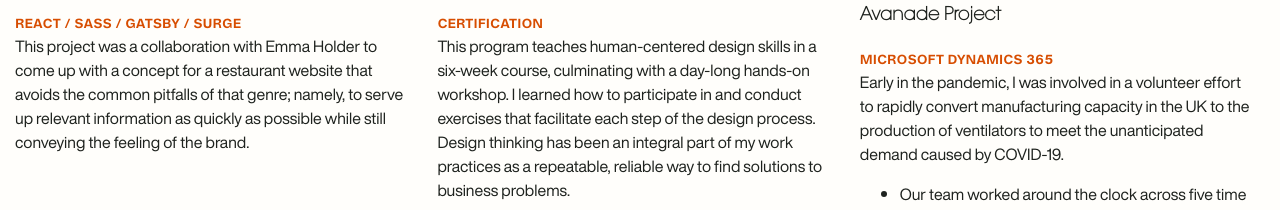
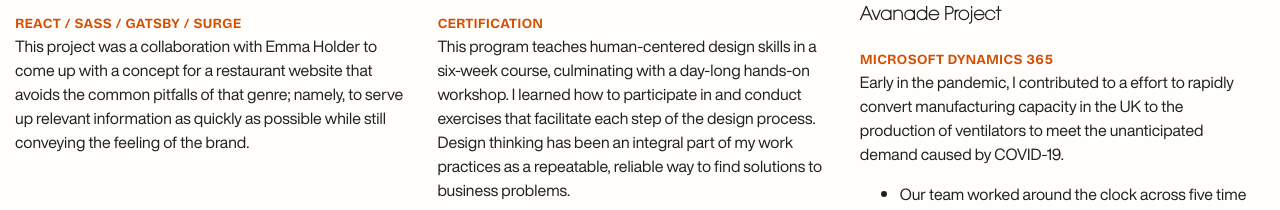
Before and after one commit to TerenceFox/portfolio2022, a Gatsby site: page /work in a window 1280 px wide. Both pictures are taken after a click on the icon 617 px from the left and 731 px from the top of the page. Shown: the part 202-412 px from the top of the page. Built offline with nearby package versions, Linux system fonts and the light colour scheme; Gatsby itself is replaced by a stand-in of ours.

Commit message:
Copy update

```diff
--- a/src/posts/hololens.md
+++ b/src/posts/hololens.md
@@ -6,6 +6,6 @@ subtitle: "Avanade Project"
 tags: "MICROSOFT DYNAMICS 365"
 ---
 
-Early in the pandemic, I was involved in a [volunteer effort](https://www.avanade.com/en-us/clients/ventilator-challenge-uk) to rapidly convert manufacturing capacity in the UK to the production of ventilators to meet the unanticipated demand caused by COVID-19.
+Early in the pandemic, I contributed to a [effort](https://www.avanade.com/en-us/clients/ventilator-challenge-uk) to rapidly convert manufacturing capacity in the UK to the production of ventilators to meet the unanticipated demand caused by COVID-19.
 - Our team worked around the clock across five time zones to convert diagrams and instruction manuals into Dynamics 365 Hololens guides.
 - Allowed technicians on factory floors to quickly learn new manufacturing processes by wearing a mixed reality headset that guided them through each step.
```
